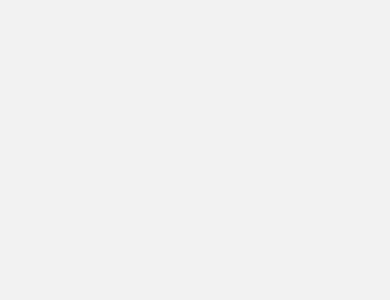
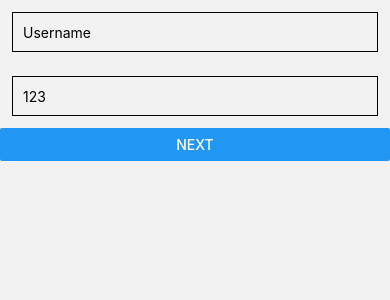
Before and after one commit to jonathanchowjh/explorie-nft-mobile, a React Native app: screen /Login in a window 390 px wide. Before the commit this address had no page. Shown: the top 300 px of the page. Built offline with nearby package versions, Linux system fonts and the light colour scheme; what expo-linking would draw is missing.

Commit message:
feat: added color pallet

```diff
--- a/constants/Colors.ts
+++ b/constants/Colors.ts
@@ -1,19 +1,22 @@
-const tintColorLight = '#2f95dc';
-const tintColorDark = '#fff';
+const pink = "#F06DF2";
+const purple = "#6805F2";
+const darkBlue = "#010326";
+const yellow = "#F2CB57";
+const red = "#F23838";
 
 export default {
   light: {
-    text: '#000',
-    background: '#fff',
-    tint: tintColorLight,
-    tabIconDefault: '#ccc',
-    tabIconSelected: tintColorLight,
+    text: darkBlue,
+    background: "#fff",
+    tint: pink,
+    tabIconDefault: "#ccc",
+    tabIconSelected: purple,
   },
   dark: {
-    text: '#fff',
-    background: '#000',
-    tint: tintColorDark,
-    tabIconDefault: '#ccc',
-    tabIconSelected: tintColorDark,
+    text: "#fff",
+    background: "#000",
+    tint: pink,
+    tabIconDefault: "#ccc",
+    tabIconSelected: purple,
   },
 };
--- a/constants/Layout.ts
+++ b/constants/Layout.ts
@@ -1,7 +1,7 @@
-import { Dimensions } from 'react-native';
+import { Dimensions } from "react-native";
 
-const width = Dimensions.get('window').width;
-const height = Dimensions.get('window').height;
+const width = Dimensions.get("window").width;
+const height = Dimensions.get("window").height;
 
 export default {
   window: {
--- a/navigation/index.tsx
+++ b/navigation/index.tsx
@@ -21,6 +21,7 @@ import NotFoundScreen from "../screens/NotFoundScreen";
 import FirstStep from "../screens/Welcome/Step1";
 import SecondStep from "../screens/Welcome/Step2";
 import ThirdStepScreen from "../screens/Welcome/Step3";
+import LoginScreen from "../screens/LoginScreen";
 import MapsScreen from "../screens/MapsScreen";
 import TabTwoScreen from "../screens/TabTwoScreen";
 import {
@@ -56,7 +57,7 @@ function RootNavigator() {
     <Stack.Navigator>
       <Stack.Screen
         name="Root"
-        component={MapsScreen}
+        component={FirstStep}
         options={{ headerShown: false }}
       />
       <Stack.Screen
@@ -69,6 +70,12 @@ function RootNavigator() {
         component={ThirdStepScreen}
         options={{ headerShown: false }}
       />
+      <Stack.Screen
+        name="Login"
+        component={LoginScreen}
+        options={{ headerShown: false }}
+      />
+      <Stack.Screen name="ExploryMap" component={MapsScreen} />
       <Stack.Screen
         name="NotFound"
         component={NotFoundScreen}
--- a/screens/LoginScreen.tsx
+++ b/screens/LoginScreen.tsx
@@ -1,39 +1,40 @@
 import * as React from "react";
-import { StyleSheet } from "react-native";
-
-import EditScreenInfo from "../components/EditScreenInfo";
-import { Text, View } from "../components/Themed";
+import { SafeAreaView, StyleSheet, TextInput, Button } from "react-native";
 import { RootTabScreenProps } from "../types";
 
-export default function TabOneScreen({
+export default function LoginScreen({
   navigation,
-}: RootTabScreenProps<"TabOne">) {
+}: RootTabScreenProps<"Login">) {
+  const [text, onChangeText] = React.useState("Username");
+  const [number, onChangeNumber] = React.useState("123");
+
   return (
-    <View style={styles.container}>
-      <Text style={styles.title}>Tab One</Text>
-      <View
-        style={styles.separator}
-        lightColor="#eee"
-        darkColor="rgba(255,255,255,0.1)"
+    <SafeAreaView>
+      <TextInput
+        style={styles.input}
+        onChangeText={onChangeText}
+        value={text}
+        placeholder="Username"
       />
-      <EditScreenInfo path="/screens/TabOneScreen.tsx" />
-    </View>
+      <TextInput
+        style={styles.input}
+        onChangeText={onChangeNumber}
+        value={number}
+        placeholder="Password"
+      />
+      <Button
+        title="Next"
+        onPress={() => navigation.navigate("ExploryMap")}
+      ></Button>
+    </SafeAreaView>
   );
 }
 
 const styles = StyleSheet.create({
-  container: {
-    alignItems: "center",
-    flex: 1,
-    justifyContent: "center",
-  },
-  separator: {
-    height: 1,
-    marginVertical: 30,
-    width: "80%",
-  },
-  title: {
-    fontSize: 20,
-    fontWeight: "bold",
+  input: {
+    borderWidth: 1,
+    height: 40,
+    margin: 12,
+    padding: 10,
   },
 });
--- a/screens/MapsScreen.tsx
+++ b/screens/MapsScreen.tsx
@@ -1,9 +1,9 @@
-import React, { useState } from 'react';
-import MapView, { Marker } from 'react-native-maps';
-import { StyleSheet, Text, View, Dimensions } from 'react-native';
-import flagPinkImg from '../assets/images/flag-pink.png';
+import React, { useState } from "react";
+import MapView, { Marker } from "react-native-maps";
+import { StyleSheet, Text, View, Dimensions } from "react-native";
+import flagPinkImg from "../assets/images/flag-pink.png";
 
-const { width, height } = Dimensions.get('window');
+const { width, height } = Dimensions.get("window");
 
 const ASPECT_RATIO = width / height;
 const LATITUDE = 37.78825;
@@ -13,8 +13,8 @@ const LONGITUDE_DELTA = LATITUDE_DELTA * ASPECT_RATIO;
 const SPACE = 0.01;
 
 export default function MapsScreen({ navigation }) {
-  const [marker1, setMarker1] = useState(true)
-  const [marker2, setMarker2] = useState(false)
+  const [marker1, setMarker1] = useState(true);
+  const [marker2, setMarker2] = useState(false);
 
   return (
     <View style={styles.container}>
@@ -30,7 +30,7 @@ export default function MapsScreen({ navigation }) {
         }}
       >
         <Marker
-                onPress={() => navigation.navigate('Modal')}
+          onPress={() => navigation.navigate("Modal")}
           coordinate={{
             latitude: LATITUDE + SPACE,
             longitude: LONGITUDE + SPACE,
@@ -38,27 +38,7 @@ export default function MapsScreen({ navigation }) {
           centerOffset={{ x: -18, y: -60 }}
           anchor={{ x: 0.69, y: 1 }}
           image={flagPinkImg}
-            >
-            </Marker>
-            <Marker
-                coordinate={{
-                latitude: LATITUDE - SPACE,
-                longitude: LONGITUDE - SPACE,
-                }}
-                centerOffset={{ x: -42, y: -60 }}
-                anchor={{ x: 0.84, y: 1 }}
-                image={flagPinkImg}
-            />
-            <Marker
-                coordinate={{
-                latitude: LATITUDE + SPACE,
-                longitude: LONGITUDE - SPACE,
-                }}
-                centerOffset={{ x: -42, y: -60 }}
-                anchor={{ x: 0.84, y: 1 }}
-                opacity={0.6}
-                image={flagPinkImg}
-            />
+        ></Marker>
       </MapView>
     </View>
   );
@@ -67,15 +47,15 @@ export default function MapsScreen({ navigation }) {
 const styles = StyleSheet.create({
   container: {
     ...StyleSheet.absoluteFillObject,
-    justifyContent: 'flex-end',
-    alignItems: 'center',
+    alignItems: "center",
+    justifyContent: "flex-end",
   },
   map: {
     ...StyleSheet.absoluteFillObject,
   },
   marker: {
+    fontWeight: "bold",
     marginLeft: 46,
     marginTop: 33,
-    fontWeight: 'bold',
   },
 });
--- a/screens/Welcome/Step3.tsx
+++ b/screens/Welcome/Step3.tsx
@@ -1,13 +1,18 @@
-import * as React from 'react'
-import { RootTabScreenProps } from '../../types'
-import StepTemplate from './StepTemplate'
-import explorerImage from '../../assets/images/generic-2.png'
+import * as React from "react";
+import { RootTabScreenProps } from "../../types";
+import StepTemplate from "./StepTemplate";
+import explorerImage from "../../assets/images/generic-2.png";
 
-export default function ThirdStepScreen({ navigation }: RootTabScreenProps<'Step3'>) {
-    return <StepTemplate
-            navigation={navigation}
-            navigationTarget="Step3"
-            title="Spend, collect and trade NFTs"
-            subtitle="Enjoy the freedom to do what you want with the NFTs"
-            image={explorerImage} />
+export default function ThirdStepScreen({
+  navigation,
+}: RootTabScreenProps<"Step3">) {
+  return (
+    <StepTemplate
+      navigation={navigation}
+      navigationTarget="Login"
+      title="Spend, collect and trade NFTs"
+      subtitle="Enjoy the freedom to do what you want with the NFTs"
+      image={explorerImage}
+    />
+  );
 }
```
Also changed, not shown: screens/Welcome/Step1.tsx (+22 -17 lines). Lines whose indentation alone changed are shown as unchanged.
